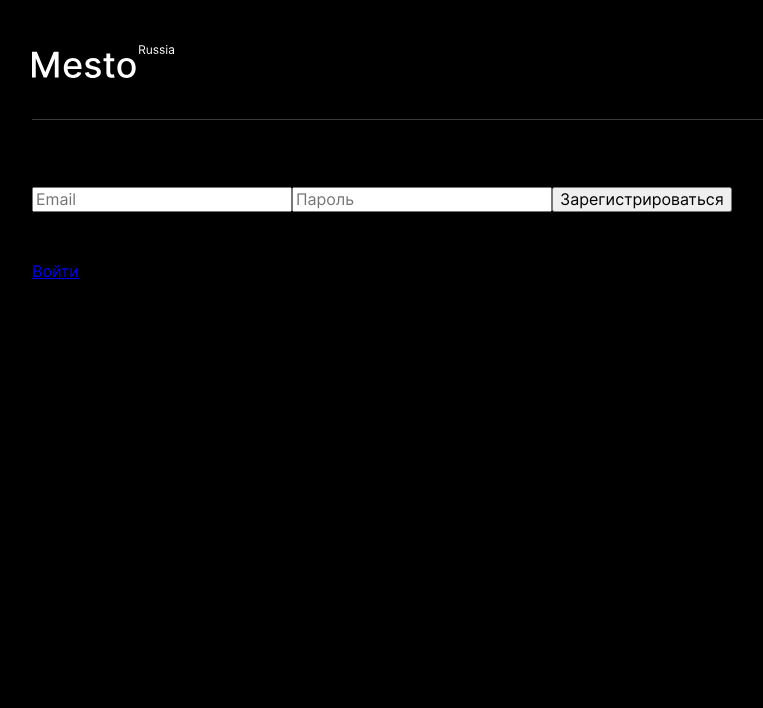
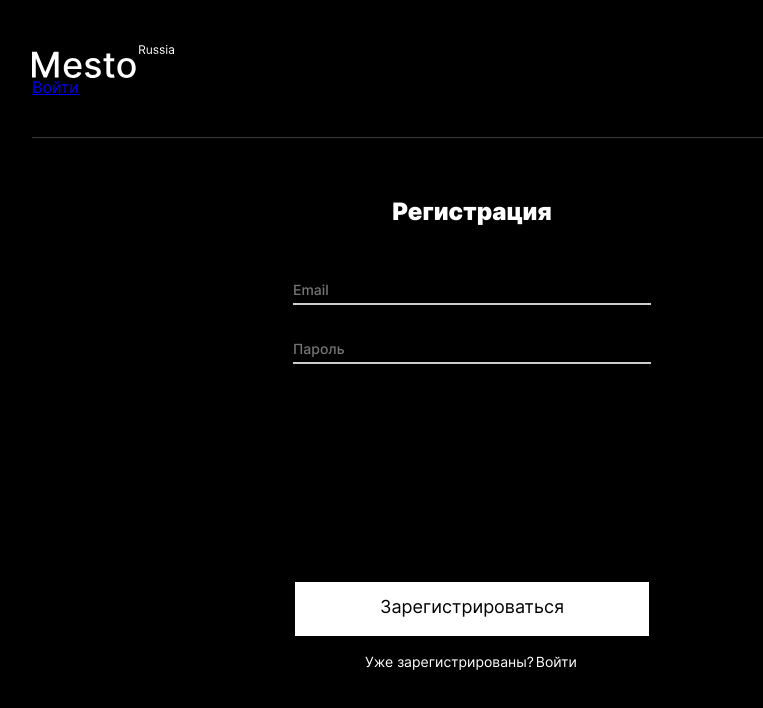
Before and after one commit to Ilia853/mesto-react-auth, a React (Create React App) app: page /sign-up in a window 1280 px wide. Shown: the top 708 px of the page, without its empty margins (168-931 px from the left). Built offline with nearby package versions, Linux system fonts and the light colour scheme; no server answers.

Commit message:
ПР12-Login Register styles

```diff
--- /dev/null
+++ b/src/blocks/register/register.css
@@ -0,0 +1,79 @@
+.register {
+    font-family: 'Inter', Arial, sans-serif;
+    display: flex;
+    flex-direction: column;
+    align-items: center;
+    justify-content: center;
+}
+
+.register__title {
+    color: #FFFFFF;
+    margin-top: 60px;
+    margin-bottom: 20px;
+}
+
+.register__form {
+    display: flex;
+    flex-direction: column;
+}
+
+.register__form-button {
+    width: 358px;
+    font-weight: 400;
+    font-size: 18px;
+    line-height: 22px;
+    text-align: center;
+    border-radius: 2px;
+    padding: 14px 0 18px;
+    color: #000000;
+    background: #FFFFFF;
+    border: 2px solid #000000;
+    cursor: pointer;
+    margin-top: 216px;
+}
+
+.register__form-button:hover {
+    opacity: .85;
+}
+
+.register__input {
+    max-width: 358px;
+    padding: 0;
+    border: 0;
+    border-bottom: 2px solid #CCCCCC;
+    font-weight: 500;
+    font-size: 14px;
+    line-height: 27px;
+    color: #CCCCCC;
+    background-color: #000000;
+    margin-top: 30px;
+}
+
+.register__sign-in {
+    display: flex;
+    flex-direction: row;
+}
+
+.register__paragraph {
+font-size: 14px;
+font-weight: 400;
+line-height: 17px;
+text-align: center;
+color: #FFFFFF;
+margin: 15px 0;
+}
+
+.register__login-link {
+    font-size: 14px;
+    font-weight: 400;
+    line-height: 17px;
+    text-align: center;
+    color: #FFFFFF;
+    margin: 15px 2px 0;
+    text-decoration: none;
+}
+
+.register__login-link:hover {
+    opacity: 0.6;
+
+}
--- a/src/components/App.js
+++ b/src/components/App.js
@@ -109,7 +109,7 @@ function App() {
     }, []);
 
     function tokenCheck() {
-        const token = localStorage.getItem("token");
+        const token = localStorage.removeItem("token");
 
         if(token){
             auth.getContent(token)
@@ -132,7 +132,7 @@ function App() {
     return (
         <div>
             <CurrentUserContext.Provider value={currentUser}>
-                <Header />
+                {/* <Header /> */}
                 <Routes>
                     <Route
                         path="/"
--- a/src/components/Header.js
+++ b/src/components/Header.js
@@ -1,9 +1,11 @@
 import React from "react";
+import { Link, Route, Routes } from "react-router-dom";
 
-function Header() {
+function Header({link, title}) {
     return (
         <header className="header">
             <div className="header__logo"></div>
+            <Link to={link}>{title}</Link> // прописать стили, возможно обернуть в дополнительный див
         </header>
     );
 }
--- a/src/components/Login.js
+++ b/src/components/Login.js
@@ -35,14 +35,16 @@ function Login({handleLogin}) {
       }
 
     return (
-        <div className="register">
+
+            <div className="register">
             <h2 className="register__title">Вход</h2>
             <form className="register__form" onSubmit={handleSubmit}>
-                <input placeholder="Email" onChange={handleEmailChange} />
-                <input placeholder="Пароль" onChange={handlePasswordChange}/>
+                <input placeholder="Email" className="register__input register__input_type_email" onChange={handleEmailChange} />
+                <input placeholder="Пароль" className="register__input register__input_type_password" type="password" onChange={handlePasswordChange}/>
                 <button className="register__form-button" onSubmit={handleSubmit}>Войти</button>
             </form>
         </div>
+
     )
 }
 
--- a/src/components/Register.js
+++ b/src/components/Register.js
@@ -1,6 +1,7 @@
 import React, { useState } from "react";
 import { Link, useNavigate } from "react-router-dom";
 import * as auth from "../utils/auth";
+import Header from "./Header";
 
 function Register() {
     const [email, setEmail] = useState("");
@@ -28,20 +29,28 @@ function Register() {
     };
 
     return (
+        <div>
+            <Header key={"reg"} link={"/sign-in"} title={"Войти"}/>
             <div className="register">
                 <h2 className="register__title">Регистрация</h2>
                 <form className="register__form" onSubmit={handleSubmit}>
-                <input placeholder="Email" onChange={handleEmailChange} />
-                <input placeholder="Пароль" onChange={handlePasswordChange} />
+                    <input className="register__input register__input_type_email" placeholder="Email" onChange={handleEmailChange} />
+                    <input
+                        className="register__input register__input_type_password"
+                        type="password"
+                        placeholder="Пароль"
+                        onChange={handlePasswordChange}
+                    />
                     <button className="register__form-button" onSubmit={handleSubmit}>
                         Зарегистрироваться
                     </button>
                 </form>
                 <div className="register__sign-in">
-                <p className="">Уже зарегистрированы?</p>
+                    <p className="register__paragraph">Уже зарегистрированы?</p>
                     <Link to="/sign-in" className="register__login-link">
                         Войти
                     </Link>
+                </div>
             </div>
         </div>
     );
--- a/src/index.css
+++ b/src/index.css
@@ -46,6 +46,8 @@
 @import url(./blocks/popup/__form-button/popup__form-button.css);
 @import url(./blocks/popup/__form-button/_type/popup__form-button_disabled.css);
 
+@import url(./blocks/register/register.css);
+
 
 @import url(./blocks/image-popup/image-popup.css);
 @import url(./blocks/image-popup/__close-button/image-popup__close-button.css);
--- a/src/utils/auth.js
+++ b/src/utils/auth.js
@@ -8,15 +8,7 @@ export const register = (email, password) => {
         },
         body: JSON.stringify({ email, password }),
     })
-        .then((response) => {
-            try {
-                if (response.status === 200) {
-                    return response.json();
-                }
-            } catch (e) {
-                return e;
-            }
-        })
+        .then((res) => (res.ok ? res.json() : Promise.reject(`Ошибка: ${res.status}`)))
         .then((res) => {
             return res;
         })
@@ -31,10 +23,10 @@ export const authorize = (email, password) => {
         },
         body: JSON.stringify({ email, password }),
     })
-    .then(res => res.json())
+        .then((res) => res.json())
         .then((data) => {
-        if(data.token) {
-            localStorage.setItem('token', data.token);
+            if (data.token) {
+                localStorage.setItem("token", data.token);
                 return data;
             } else {
                 return;
@@ -42,17 +34,17 @@ export const authorize = (email, password) => {
         })
         .catch((err) => {
             console.log("Authorize", err);
-    })
-}
+        });
+};
 
 export const getContent = (token) => {
     return fetch(`${BASE_URL}/users/me`, {
         method: "GET",
         headers: {
             "Content-Type": "application/json",
-            "Authorization" : `Bearer ${token}`,
-        }
+            Authorization: `Bearer ${token}`,
+        },
     })
-    .then(res => res.json())
-    .then(data => data)
-}
+        .then((res) => res.json())
+        .then((data) => data);
+};
```
Lines whose indentation alone changed are shown as unchanged.
